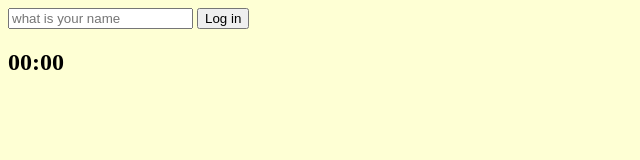
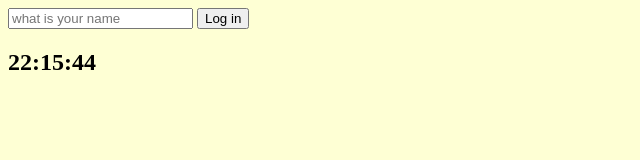
Before and after one commit to tthugy/myJS, a plain HTML site: page index.html in a window 1280 px wide. Shown: the full height of the page, 0-640 px from the left. Drawn offline with Linux system fonts and the light colour scheme.

Commit message:
Timeouts and Dates

```diff
--- a/clock.js
+++ b/clock.js
@@ -1,7 +1,10 @@
 const clock = document.querySelector("h2#clock");
 
-function sayHello(){
-    console.log("hello");
+function getClock(){
+    const date = new Date();
+
+    clock.innerText = `${date.getHours()}:${date.getMinutes()}:${date.getSeconds()}`;
 }
 
-// setInterval(sayHello, 2000);
+getClock();
+setInterval(getClock, 1000);
--- a/index.html
+++ b/index.html
@@ -12,7 +12,7 @@
         <input required maxlength="15" type="text" placeholder="what is your name">
         <input type="submit" value="Log in">
     </form>
-    <h2 id="clock">00:00</h2>
+    <h2 id="clock">00:00:00</h2>
     <h1 id="greeting" class="hidden"></h1>
 </body>
 <script src="greeting.js"></script>
```
